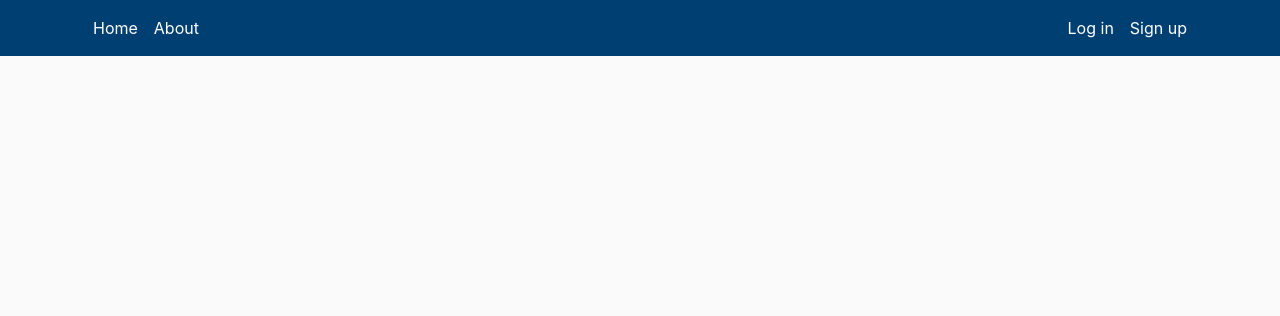
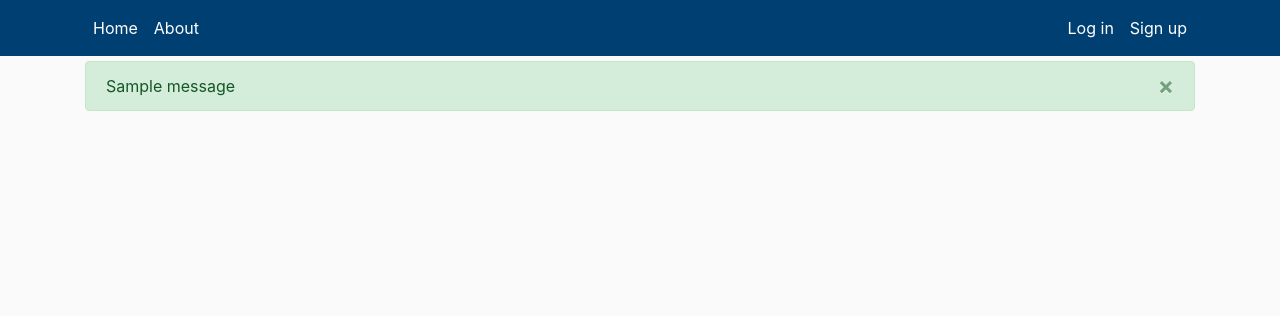
Before and after one commit to DeaaTH65/Django_Complete, a Django app: page /1 in a window 1280 px wide. Shown: the top 316 px of the page. Run offline with Django 4.2, Linux system fonts and the light colour scheme; data comes from the database, SQL or seed files in the repository; both versions use the stored data as it was after the commit; tables that the repository leaves empty hold one stand-in row (values such as "Sample post"); one stand-in notice (Sample message) is shown; parts of the project's set-up code (start-up, migrations or seed data) failed here and were passed over; some libraries are stand-ins or nearby versions.

Commit message:
message alert

```diff
--- a/main/templates/main/header.html
+++ b/main/templates/main/header.html
@@ -29,6 +29,7 @@
     <main role="main" class="container-xl">
         <div class="row">
             <div class="col-lg-12 col-md-12-p-0 col-sm-12">
+                {% include 'main/includes/messaging.html' %}
                 {% block content %}
                 {% endblock %}
             </div>
--- /dev/null
+++ b/main/templates/main/includes/messaging.html
@@ -0,0 +1,25 @@
+{% if messages %}
+    {% for message in messages %}
+        {% if message.tags == 'success' %}
+            <div class="alert alert-success alert-dismissible" role="alert">
+                <a href="#" class="close" data-dismiss="alert" aria-label="close">&times;</a>
+                {{ message|safe|escape }}
+            </div>
+        {% elif message.tags == 'error' %}
+            <div class="alert alert-danger alert-dismissible" role="alert">
+                <a href="#" class="close" data-dismiss="alert" aria-label="close">&times;</a>
+                {{ message|safe|escape }}
+            </div>
+        {% elif message.tags == 'info' %}
+            <div class="alert alert-info alert-dismissible" role="alert">
+                <a href="#" class="close" data-dismiss="alert" aria-label="close">&times;</a>
+                {{ message|safe|escape }}
+            </div>
+        {% elif message.tags == 'warning' %}
+            <div class="alert alert-warning alert-dismissible" role="alert">
+                <a href="#" class="close" data-dismiss="alert" aria-label="close">&times;</a>
+                {{ message|safe|escape }}
+            </div>
+        {% endif %}
+    {% endfor %}
+{% endif %}
--- a/users/templates/register.html
+++ b/users/templates/register.html
@@ -11,7 +11,7 @@
 
             By registering, you accept the Terms of Service and Privacy Notice
 
-            <div class="form-group">
+            <div class="form-group mt-3">
                 <button class="btn btn-outline-info" type="submit">Sign Up</button>
             </div>
         </form>
--- a/users/views.py
+++ b/users/views.py
@@ -1,6 +1,7 @@
 from django.shortcuts import render, redirect
 from django.contrib.auth import get_user_model, login
 from .forms import UserRegistrationForm
+from django.contrib import messages
 
 
 # Create your views here.
@@ -13,11 +14,12 @@ def register(request):
         if form.is_valid():
             user = form.save()
             login(request, user)
+            messages.success(request, f"New account registered {user.username}")
             return redirect('/')
 
         else:
             for error in list(form.errors.values()):
-                print(request, error)
+                messages.error(request, error)
 
     else:
         form = UserRegistrationForm()
```
Also changed, not shown: db.sqlite3.
